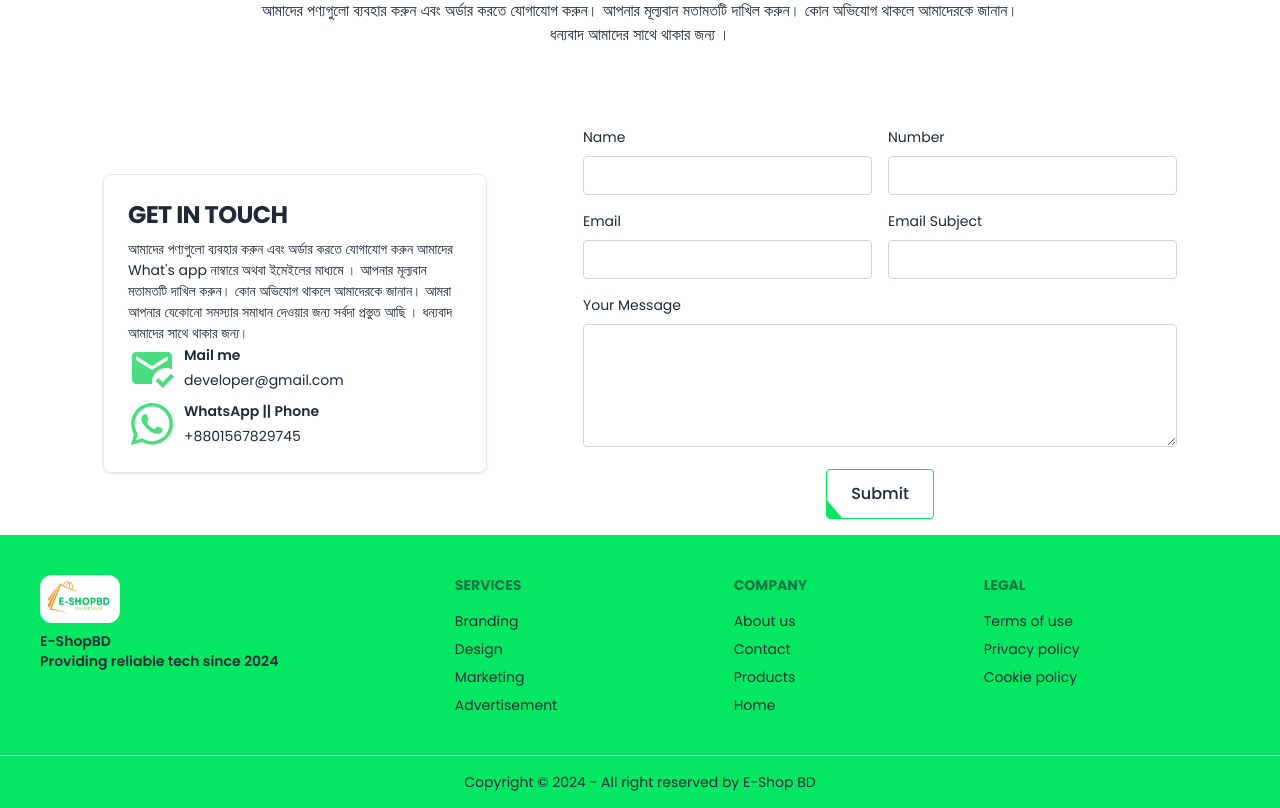
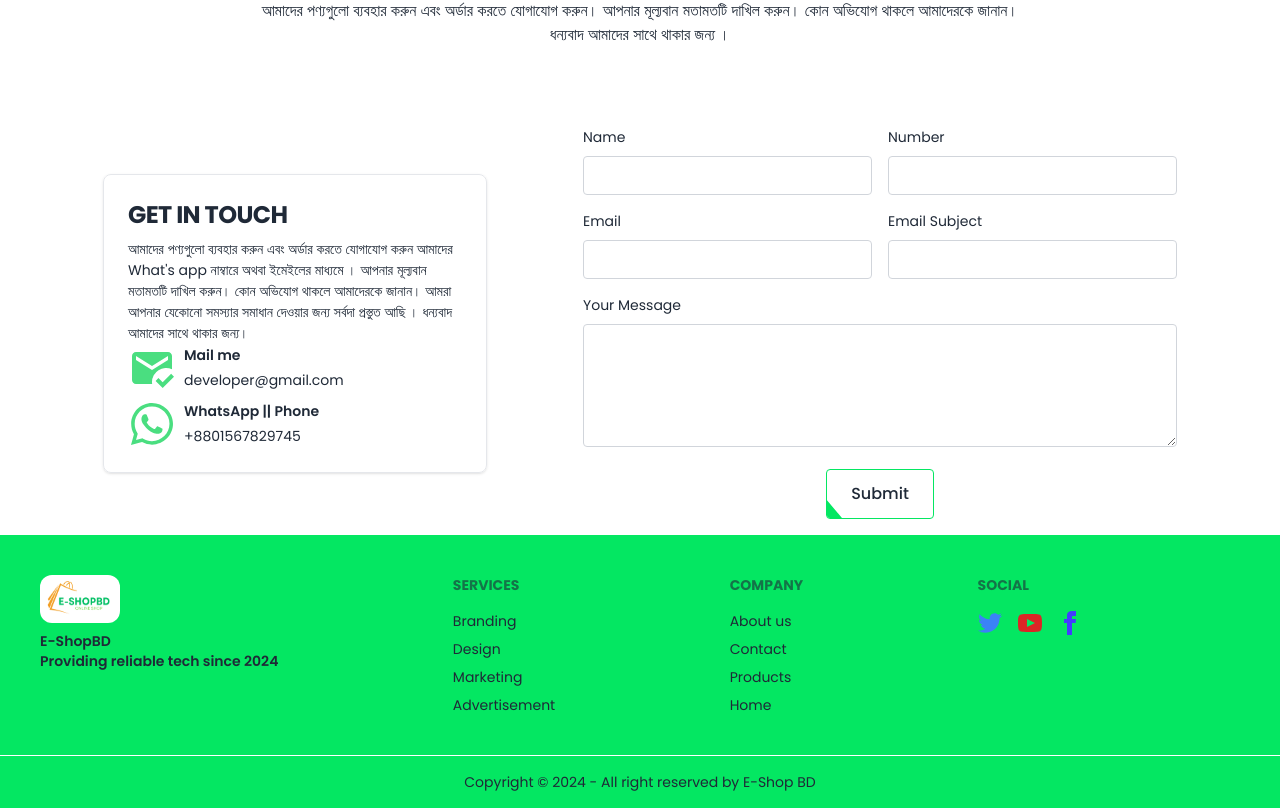
Before and after one commit to taskinahmadalfaruqe/kito-green-tea, a React (Vite) app: page / in a window 1280 px wide. Shown: the part 3073-3881 px from the top of the page. Built offline with nearby package versions, Linux system fonts and the light colour scheme; no server answers.

Commit message:
[moin/updateFooter] update footer and added social icon

```diff
--- a/src/shared/Footer.jsx
+++ b/src/shared/Footer.jsx
@@ -7,8 +7,8 @@
     <div>
       <footer className="footer p-10 bg-Primary_Color text-base-content">
         <aside>
-         <img className="w-20 h-12 rounded-xl"
-          src={logo} alt="Logo" />
+          <img className="w-20 h-12 rounded-xl"
+            src={logo} alt="Logo" />
           <p className="font-semibold">
             E-ShopBD
             <br />
@@ -30,10 +30,12 @@
           <Link to={"/"}><a className="link link-hover">Home</a></Link>
         </nav>
         <nav>
-          <h6 className="footer-title">Legal</h6>
-          <a className="link link-hover">Terms of use</a>
-          <a className="link link-hover">Privacy policy</a>
-          <a className="link link-hover">Cookie policy</a>
+          <h6 className="footer-title">Social</h6>
+          <div className="grid grid-flow-col gap-4">
+            <a className="text-blue-500"><svg xmlns="http://www.w3.org/2000/svg" width="24" height="24" viewBox="0 0 24 24" className="fill-current"><path d="M24 4.557c-.883.392-1.832.656-2.828.775 1.017-.609 1.798-1.574 2.165-2.724-.951.564-2.005.974-3.127 1.195-.897-.957-2.178-1.555-3.594-1.555-3.179 0-5.515 2.966-4.797 6.045-4.091-.205-7.719-2.165-10.148-5.144-1.29 2.213-.669 5.108 1.523 6.574-.806-.026-1.566-.247-2.229-.616-.054 2.281 1.581 4.415 3.949 4.89-.693.188-1.452.232-2.224.084.626 1.956 2.444 3.379 4.6 3.419-2.07 1.623-4.678 2.348-7.29 2.04 2.179 1.397 4.768 2.212 7.548 2.212 9.142 0 14.307-7.721 13.995-14.646.962-.695 1.797-1.562 2.457-2.549z"></path></svg></a>
+            <a className="text-red-600"><svg xmlns="http://www.w3.org/2000/svg" width="24" height="24" viewBox="0 0 24 24" className="fill-current"><path d="M19.615 3.184c-3.604-.246-11.631-.245-15.23 0-3.897.266-4.356 2.62-4.385 8.816.029 6.185.484 8.549 4.385 8.816 3.6.245 11.626.246 15.23 0 3.897-.266 4.356-2.62 4.385-8.816-.029-6.185-.484-8.549-4.385-8.816zm-10.615 12.816v-8l8 3.993-8 4.007z"></path></svg></a>
+            <a className=" text-Accent_Color"><svg xmlns="http://www.w3.org/2000/svg" width="24" height="24" viewBox="0 0 24 24" className="fill-current"><path d="M9 8h-3v4h3v12h5v-12h3.642l.358-4h-4v-1.667c0-.955.192-1.333 1.115-1.333h2.885v-5h-3.808c-3.596 0-5.192 1.583-5.192 4.615v3.385z"></path></svg></a>
+          </div>
         </nav>
       </footer>
       <hr className="w-fit" />
```
